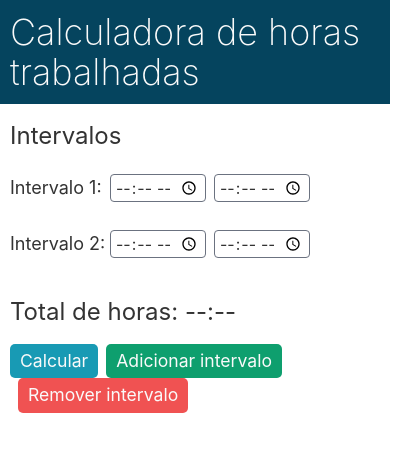
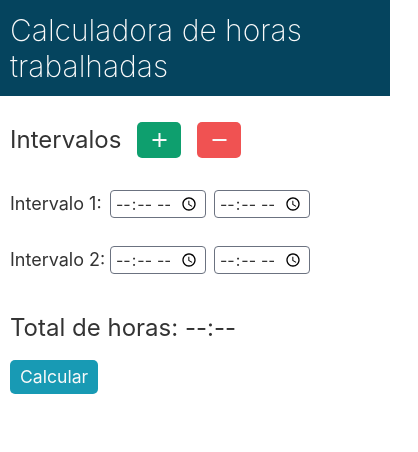
Before and after one commit to Samuel-silva/calculadora-horas, a Next.js app: page /calculadora-horas/ in a window 390 px wide. Shown: the top 452 px of the page, 418 px wide, since content can reach past the window. Built offline with nearby package versions, Linux system fonts and the light colour scheme.

Commit message:
Feat - Responsive and material symbols

```diff
--- a/src/components/calculator.tsx
+++ b/src/components/calculator.tsx
@@ -36,8 +36,8 @@ export default function Calculator() {
     const finishInterval = new Date()
 
     const newInterval = start.map((value, index) => {
-      validation[index].emptyStart = !value
-      validation[index].emptyFinish = !finish[index]
+      validation[index].emptyStart = !value && !!finish[index]
+      validation[index].emptyFinish = !finish[index] && !!value
 
       if (!value || !finish[index]) {
         return '00:00'
@@ -86,7 +86,11 @@ export default function Calculator() {
   return (
     <>
       <Container>
-        <p className="text-2xl py-4">Intervalos</p>
+        <div className="flex items-center my-3">
+          <p className="text-2xl py-4">Intervalos</p>
+          <ButtonSuccess disabled={disabledAdd()} className="ml-4" onClick={addInterval}><span className="material-symbols-outlined py-0.5">add</span></ButtonSuccess>
+          <ButtonDanger disabled={disabledRemove()} className="ml-4" onClick={removeInterval}><i className="material-symbols-outlined py-0.5">remove</i></ButtonDanger>
+        </div>
         <div className="flex pb-4">
           <div className="flex flex-col">
             {start.map((value, index) => (
@@ -133,7 +137,7 @@ export default function Calculator() {
                   <p
                     key={`validation-empty-${index}`}
                     className={`pl-24 ml-1 text-xs text-red-600 ${validation[index].emptyStart || validation[index].emptyFinish ? "block" : "hidden"}`}
-                  >Preencha o(s) campo(s)</p>
+                  >Preencha o campo</p>
                 </div>
               </div>
             ))}
@@ -141,8 +145,6 @@ export default function Calculator() {
         </div>
         <p className="text-2xl pb-4">Total de horas: {total}</p>
         <Button onClick={handleCalculate}>Calcular</Button>
-        <ButtonSuccess disabled={disabledAdd()} className="ml-2" onClick={addInterval}>Adicionar intervalo</ButtonSuccess>
-        <ButtonDanger disabled={disabledRemove()} className="ml-2" onClick={removeInterval}>Remover intervalo</ButtonDanger>
       </Container>
     </>
   );
--- a/src/layout/header.tsx
+++ b/src/layout/header.tsx
@@ -7,14 +7,17 @@ export default function Header() {
     <>
       <Head>
         <title>Calculadora de horas</title>
+
         <meta name="description" content="Calculadora de horas" />
+        <meta name="viewport" content="width=device-width, initial-scale=1" />
+
         <link rel="icon" href="/favicon.ico" />
       </Head>
 
       <header>
         <HeaderStyle>
         <Container>
-          <Title className="text-4xl py-3">Calculadora de horas trabalhadas</Title>
+          <Title className="text-3xl py-3">Calculadora de horas trabalhadas</Title>
         </Container>
         </HeaderStyle>
       </header>
--- a/src/pages/_document.tsx
+++ b/src/pages/_document.tsx
@@ -1,5 +1,5 @@
 import type { DocumentContext, DocumentInitialProps } from "next/document";
-import Document from "next/document";
+import Document, { Html, Head, Main, NextScript } from "next/document";
 import { ServerStyleSheet } from "styled-components";
 
 export default class MyDocument extends Document {
@@ -25,4 +25,18 @@ export default class MyDocument extends Document {
       sheet.seal();
     }
   }
+
+  render() {
+    return (
+      <Html>
+        <Head>
+          <link href="https://fonts.googleapis.com/css2?family=Material+Symbols+Outlined:opsz,wght,FILL,GRAD@20..48,100..700,0..1,-50..200" rel="stylesheet" />
+        </Head>
+        <body>
+          <Main />
+          <NextScript />
+        </body>
+      </Html>
+    )
+  }
 }
--- a/src/styles/buttons.tsx
+++ b/src/styles/buttons.tsx
@@ -4,7 +4,7 @@ const Button = styled.button`
   background: ${({ theme }) => theme.colors.secondary};
   border-radius: 5px;
   color: ${({ theme }) => theme.colors.light};
-  display: inline-block;
+  display: flex;
   font-size: 1.1rem;
   padding: 4px 10px;
   transition: all 0.3s linear;
--- a/src/styles/globalstyles.tsx
+++ b/src/styles/globalstyles.tsx
@@ -6,6 +6,9 @@ const GlobalStyle = createGlobalStyle`
     color: ${({ theme }) => theme.colors.dark};
     padding: 0;
     margin: 0;
+    min-width: 320px;
+    overflow: hidden;
+    width: 100vw;
     font-family: -apple-system, BlinkMacSystemFont, Segoe UI, Roboto, Oxygen,
       Ubuntu, Cantarell, Fira Sans, Droid Sans, Helvetica Neue, sans-serif;
   }
```
